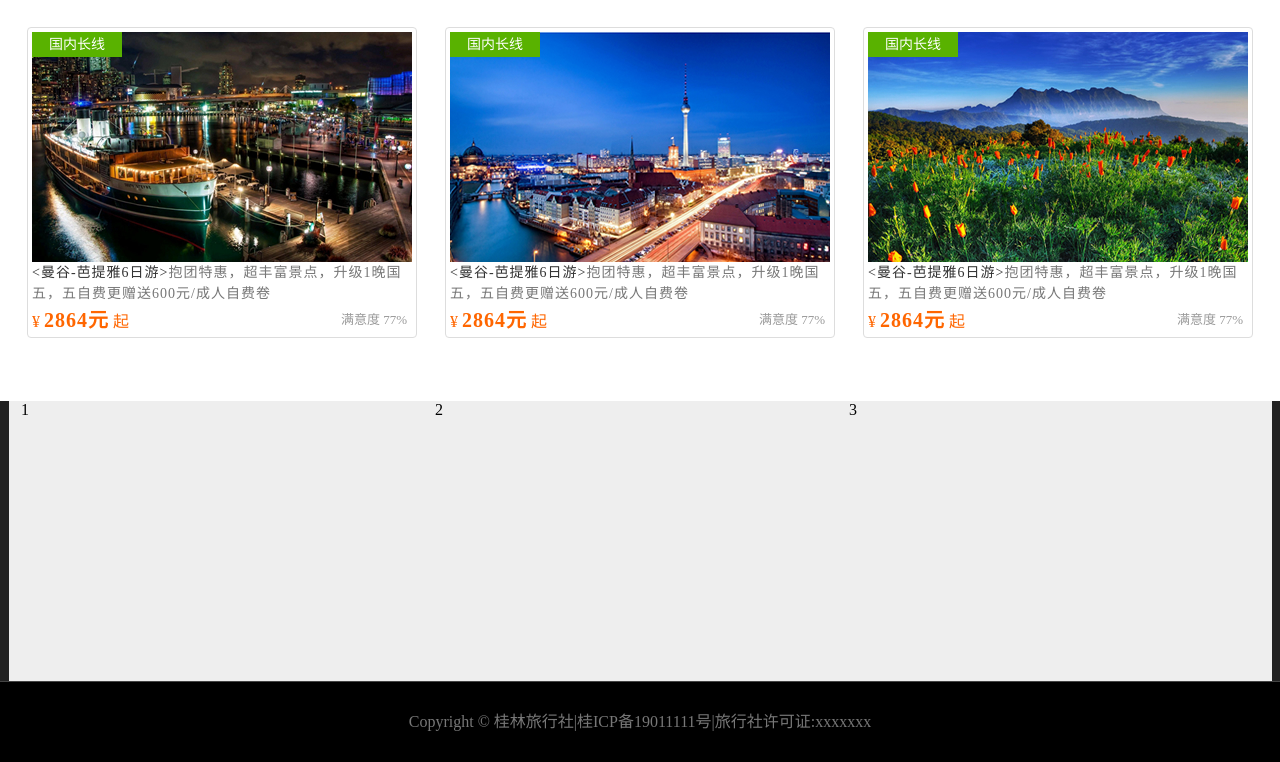
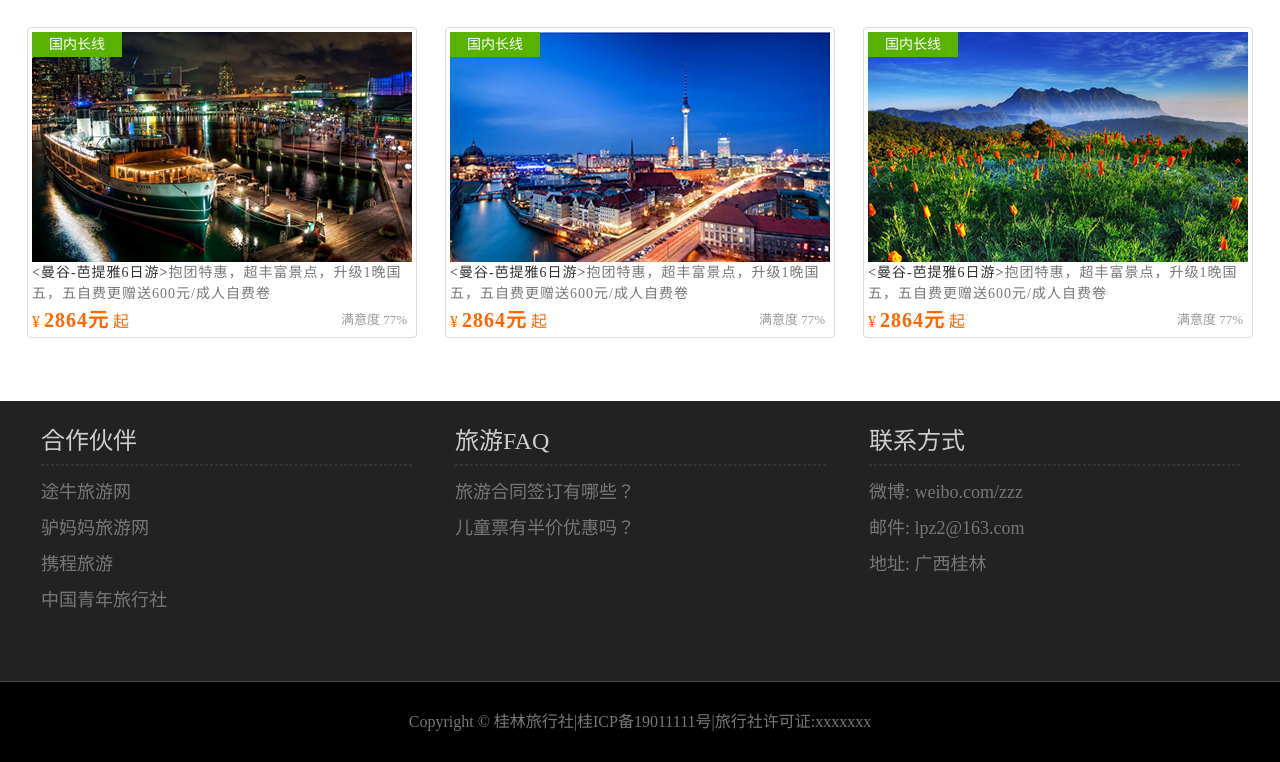
Before and after one commit to 63949/html5study, a plain HTML site: page index.html in a window 1280 px wide. Shown: the part 1479-2241 px from the top of the page. Drawn offline with Linux system fonts and the light colour scheme.

Commit message:
SOVLED::网页底部;STEP4完成TOP部分

```diff
--- a/index.html
+++ b/index.html
@@ -120,9 +120,33 @@
 
     <footer id="footer">
         <div class="top">
-            <div class="block left">1</div>
-            <div class="block center">2</div>
-            <div class="block right">3</div>
+            <div class="block left">
+                <h2>合作伙伴</h2>
+                <hr>
+                <ul>
+                    <li>途牛旅游网</li>
+                    <li>驴妈妈旅游网</li>
+                    <li>携程旅游</li>
+                    <li>中国青年旅行社</li>
+                </ul>
+            </div>
+            <div class="block center">
+                <h2>旅游FAQ</h2>
+                <hr>
+                <ul>
+                    <li>旅游合同签订有哪些？</li>
+                    <li>儿童票有半价优惠吗？</li>
+                </ul>
+            </div>
+            <div class="block right">
+                <h2>联系方式</h2>
+                <hr>
+                <ul>
+                    <li>微博: weibo.com/zzz</li>
+                    <li>邮件: lpz2@163.com</li>
+                    <li>地址: 广西桂林</li>
+                </ul>
+            </div>
         </div>
         <div class="bottom">Copyright © 桂林旅行社|桂ICP备19011111号|旅行社许可证:xxxxxxx</div>
     </footer>
--- a/style.css
+++ b/style.css
@@ -220,7 +220,7 @@ ul{
 #footer .top{
     width: 1263px;
     height: 280px;
-    background-color: #eee;
+    background-color: #222;
     margin: 0 auto;
     text-align: center;
 }
@@ -231,6 +231,26 @@ ul{
     /* background-color: blue; */
     display: inline-block;
     text-align: left;
+    color: #ccc;
+    vertical-align: top;
+}
+
+#footer h2{
+    font-size: 24px;
+    font-weight: normal;
+    padding: 20px 0 0 20px;
+}
+
+#footer hr{
+    width: 90%;
+    border: 1px dashed #333;
+}
+
+#footer ul{
+    font-size: 18px;
+    color: #777;
+    text-indent: 20px;
+    line-height: 2;
 }
 
 /* #footer .left{
```
